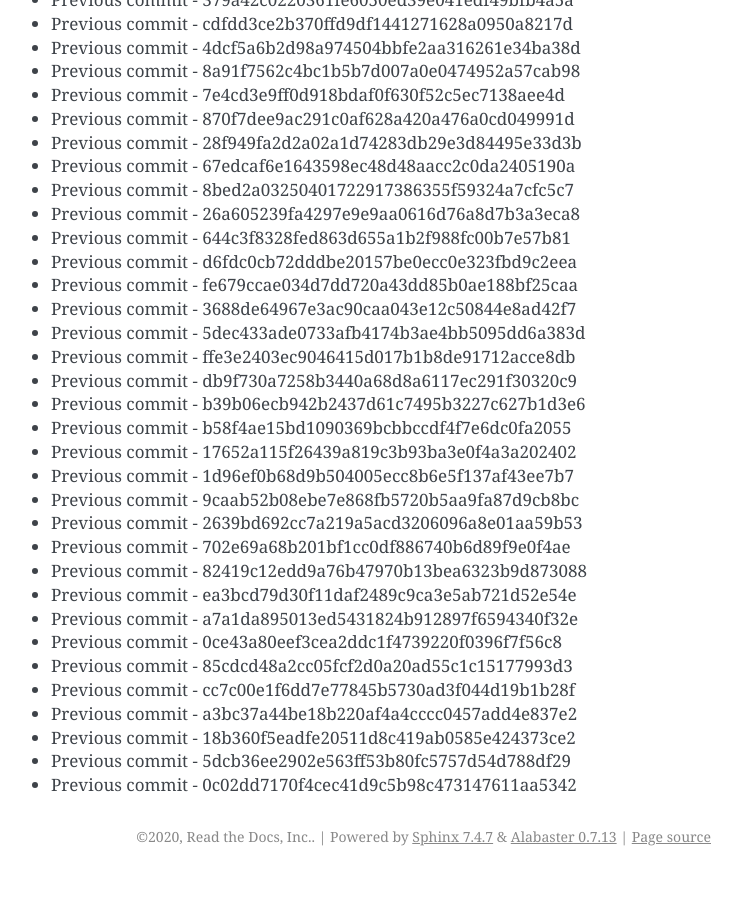
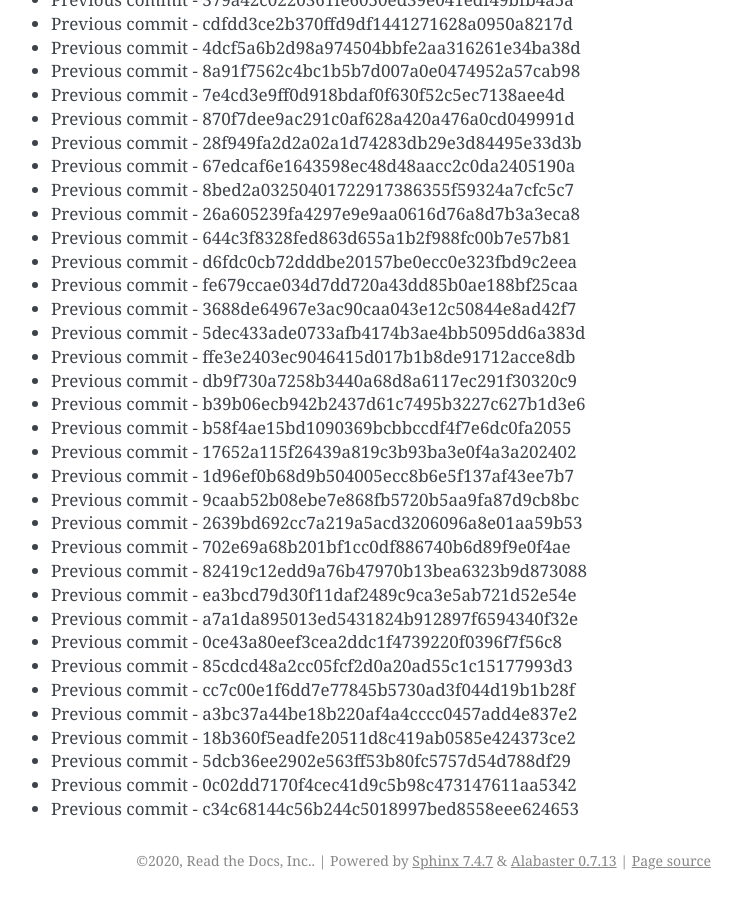
Before and after one commit to readthedocs/rtd-git-stresstest, a Sphinx documentation site: the page built from docs/updates.rst, in a window 1280 px wide and 900 px high, scrolled down 29783 px. Shown: the whole window, without its empty margins (399-1141 px from the left). Built offline with Sphinx 7.4.7, drawn with Linux system fonts in a browser that asks for light colours; before the commit the page ends 30659 px from its top, so only the background shows below that.

Commit message:
Generating commit from previous: c34c68144c56b244c5018997bed8558eee624653

```diff
--- a/docs/updates.rst
+++ b/docs/updates.rst
@@ -1283,3 +1283,4 @@ It can be tested for any performance characteristics.
 * Previous commit - 18b360f5eadfe20511d8c419ab0585e424373ce2
 * Previous commit - 5dcb36ee2902e563ff53b80fc5757d54d788df29
 * Previous commit - 0c02dd7170f4cec41d9c5b98c473147611aa5342
+* Previous commit - c34c68144c56b244c5018997bed8558eee624653
```
